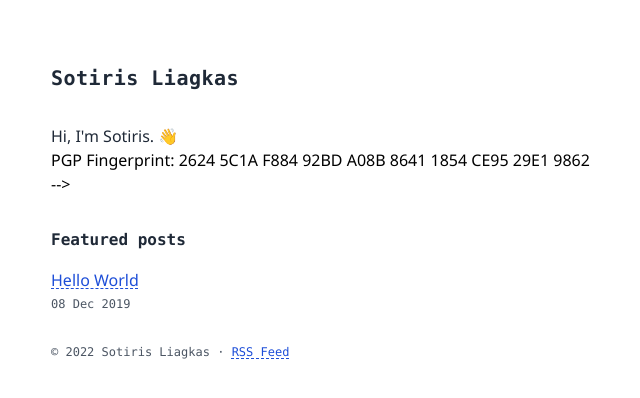
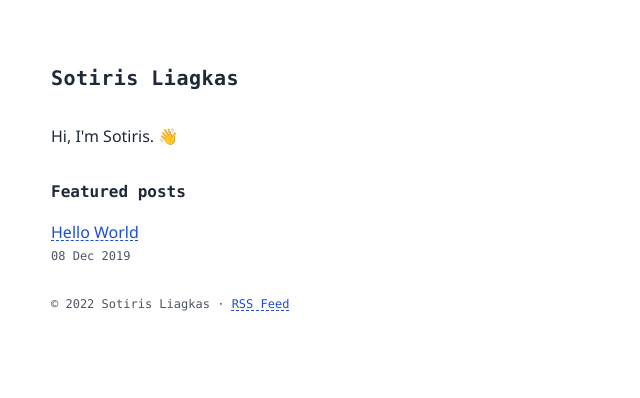
Before and after one commit to liagason/A-Jekyll-Blog, a Jekyll site: the page built from index.html, in a window 1280 px wide. Shown: the top 398 px of the page, without its empty margins (285-925 px from the left). Built offline with Jekyll 4.4.1, drawn with Linux system fonts in a browser that asks for light colours.

Commit message:
Update header.html

```diff
--- a/_includes/header.html
+++ b/_includes/header.html
@@ -1,3 +1,3 @@
 <h1 class="font-semibold font-mono tracking-wide antialiased text-xl text-gray-800 pb-8"><strong>{{ site.author_name }}</strong></h1>
 <p class="text-gray-800">Hi, I'm Sotiris. 👋</p>
-<?-- <p class="text-gray-800">PGP Fingerprint: 2624 5C1A F884 92BD A08B 8641 1854 CE95 29E1 9862</p> -->
+<!-- <p class="text-gray-800">PGP Fingerprint: 2624 5C1A F884 92BD A08B 8641 1854 CE95 29E1 9862</p> -->
```
